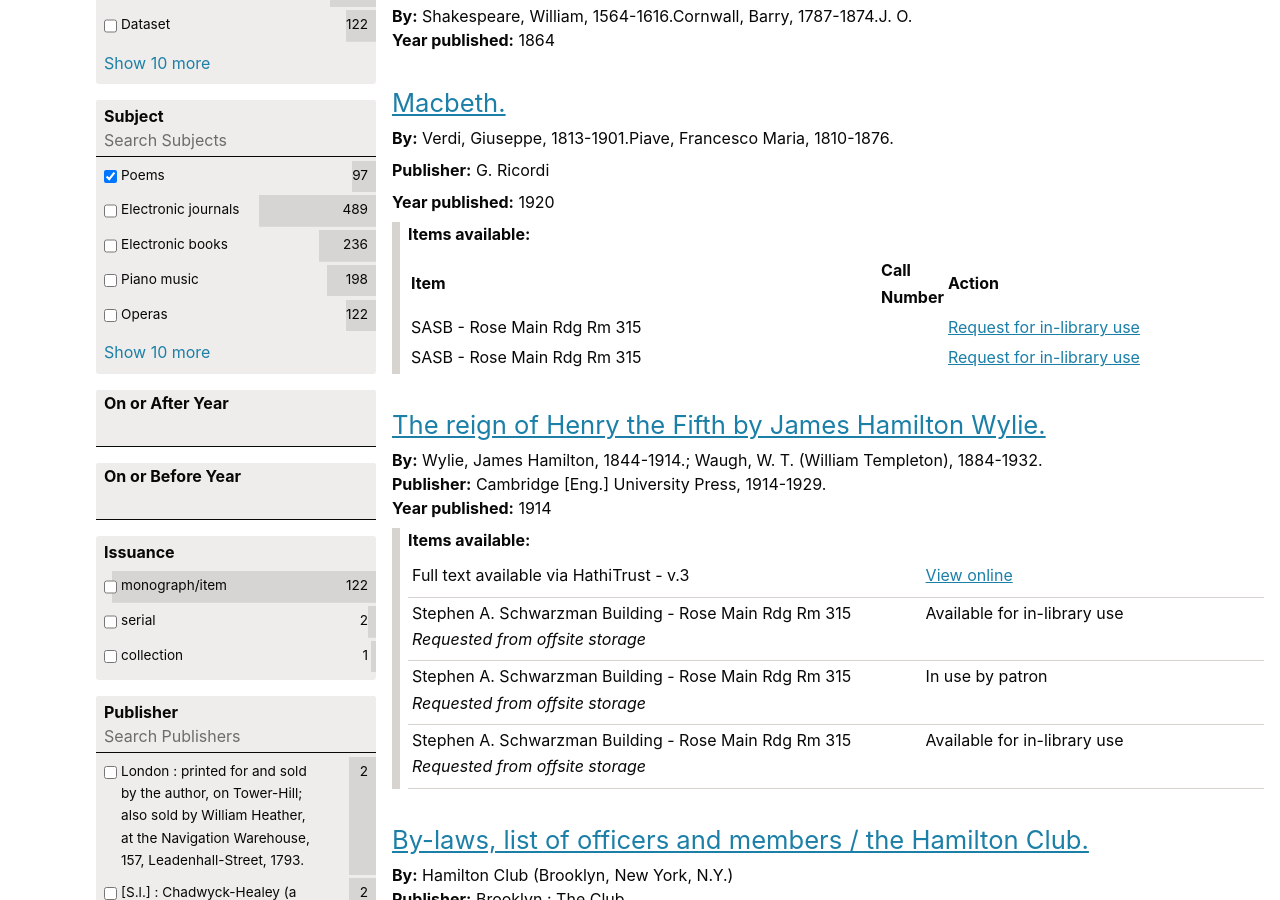
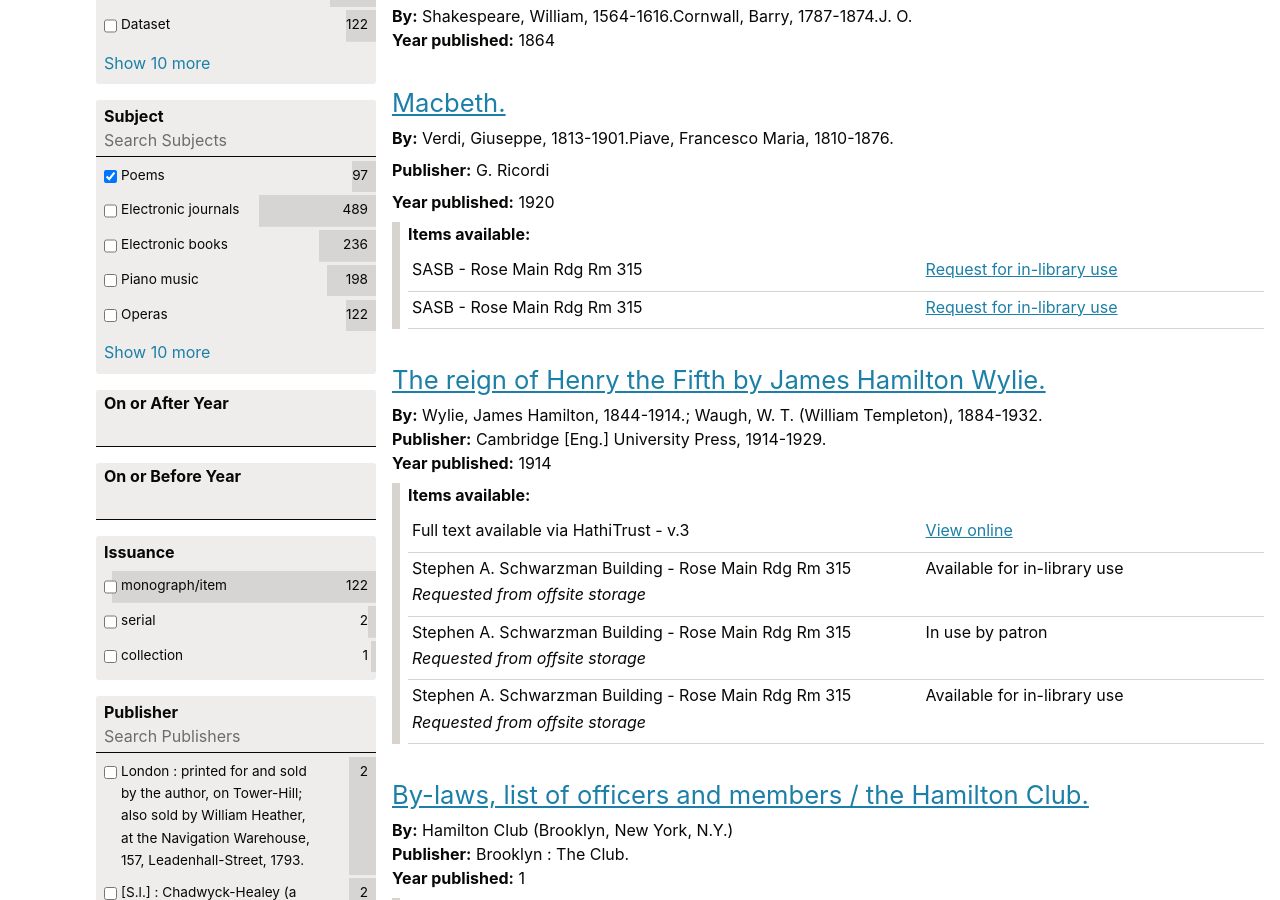
Before and after one commit to NYPL/design-toolkit, a Jekyll site: the page docs/discovery-search.html, which Jekyll copies as it is, in a window 1280 px wide and 900 px high, scrolled down 522 px. Built offline with Jekyll 4.4.1, drawn with Linux system fonts in a browser that asks for light colours; nearby versions of some CDN libraries.

Commit message:
:space_invader: started with results design

```diff
--- a/docs/discovery-search.html
+++ b/docs/discovery-search.html
@@ -626,13 +626,13 @@
 
       <div class="nypl-results-item-formats">
         <p><strong>Items available:</strong></p>
-        <table tabindex="0" class="sub-items result-item-formats-table" aria-label="This bibliographical record has 2 items.">
-          <thead class="visuallyHidden">
-            <tr><th>Item</th><th>Call Number</th><th>Action</th></tr>
+        <table  class="nypl-basic-table" aria-label="This bibliographical record has 2 items.">
+          <thead class="nypl-screenreader-only">
+            <tr><th>Item</th><th>Action</th></tr>
           </thead>
           <tbody>
-            <tr class="sub-item "><td>SASB - Rose Main Rdg Rm 315</td><td></td><td><a href="http://dev-discovery.nypl.org/hold/request/i10992267" class="request-hold-link">Request for in-library use</a></td></tr>
-            <tr class="sub-item "><td>SASB - Rose Main Rdg Rm 315</td><td></td><td><a href="http://dev-discovery.nypl.org/hold/request/i10992266" class="request-hold-link">Request for in-library use</a></td></tr>
+            <tr class="sub-item "><td>SASB - Rose Main Rdg Rm 315</td><td><a href="http://dev-discovery.nypl.org/hold/request/i10992267" class="request-hold-link">Request for in-library use</a></td></tr>
+            <tr class="sub-item "><td>SASB - Rose Main Rdg Rm 315</td><td><a href="http://dev-discovery.nypl.org/hold/request/i10992266" class="request-hold-link">Request for in-library use</a></td></tr>
           </tbody>
         </table>
       </div>
```
